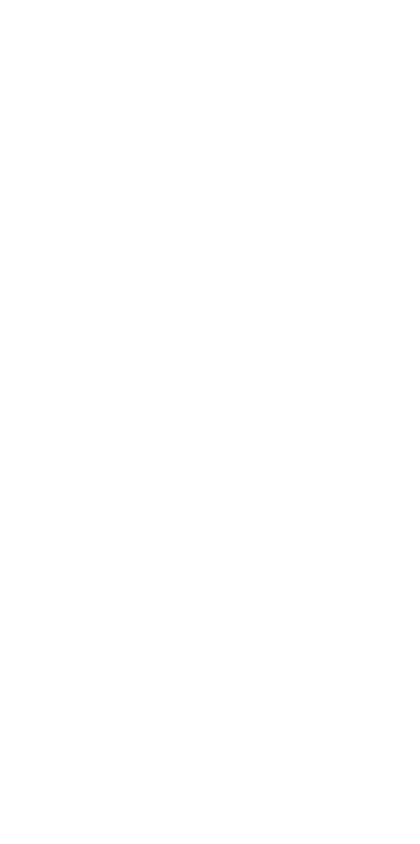
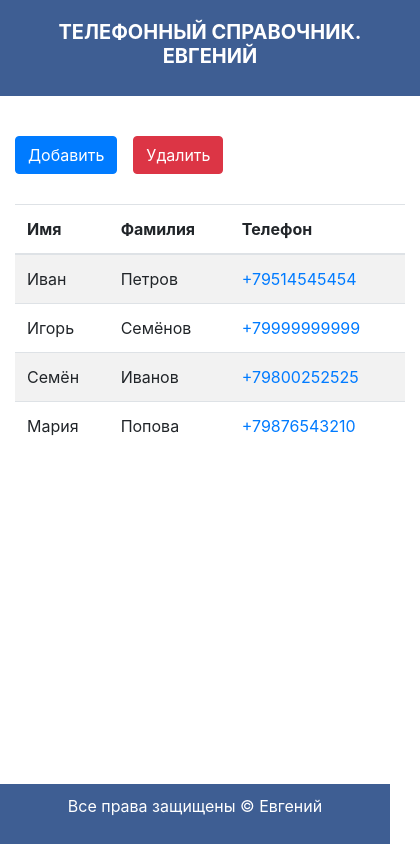
Before and after one commit to Nebazzz/phonebook, a plain HTML site: page index.html in a window 390 px wide. Shown: the whole page, 420 px wide, since content can reach past the window. Drawn offline with nearby package versions, Linux system fonts and the light colour scheme.

Commit message:
create renderPhoneBook

```diff
--- a/index.html
+++ b/index.html
@@ -10,12 +10,22 @@
   <link rel="icon" href="img/icon.svg">
   <link rel="stylesheet" href="https://cdnjs.cloudflare.com/ajax/libs/normalize/8.0.1/normalize.min.css">
   <link rel="stylesheet" href="https://cdnjs.cloudflare.com/ajax/libs/bootstrap/4.6.1/css/bootstrap.min.css">
-  <link rel="stylesheet" href="phonebook/css/style.css">
+  <link rel="stylesheet" href="css/style.css">
+
+  <script src="script/script.js" defer></script>
+
+  <script>
+    document.addEventListener('DOMContentLoaded', () => {
+      phoneBookInit('#app', 'Евгений');
+    });
+  </script>
 
 </head>
 
 <body>
 
+  <div id="app"></div>
+
 </body>
 
 </html>
--- /dev/null
+++ b/script/script.js
@@ -0,0 +1,241 @@
+'use strict';
+
+const data = [
+  {
+    name: 'Иван',
+    surname: 'Петров',
+    phone: '+79514545454',
+  },
+  {
+    name: 'Игорь',
+    surname: 'Семёнов',
+    phone: '+79999999999',
+  },
+  {
+    name: 'Семён',
+    surname: 'Иванов',
+    phone: '+79800252525',
+  },
+  {
+    name: 'Мария',
+    surname: 'Попова',
+    phone: '+79876543210',
+  },
+];
+
+{
+  const createContainer = () => {
+    const container = document.createElement('div');
+    container.classList.add('container');
+    return container;
+  };
+
+  const createHeader = () => {
+    const header = document.createElement('header');
+    header.classList.add('header');
+
+    const headerContainer = createContainer();
+    header.append(headerContainer);
+
+    header.headerContainer = headerContainer;
+
+    return header;
+  };
+
+  const createLogo = title => {
+    const h1 = document.createElement('h1');
+    h1.classList.add('logo');
+    h1.textContent = `Телефонный справочник. ${title}`;
+
+    return h1;
+  };
+
+  const createMain = () => {
+    const main = document.createElement('main');
+
+    const mainContainer = createContainer();
+    main.append(mainContainer);
+    main.mainContainer = mainContainer;
+    return main;
+  };
+
+  const createButtonsGroup = params => {
+    const btnWrapper = document.createElement('div');
+    btnWrapper.classList.add('btn-wrapper');
+
+    const btns = params.map(({className, type, text}) => {
+      const button = document.createElement('button');
+      button.type = type;
+      button.textContent = text;
+      button.className = className;
+      return button;
+    });
+
+    btnWrapper.append(...btns);
+
+    return {
+      btnWrapper,
+      btns,
+    };
+  };
+
+  const createTable = () => {
+    const table = document.createElement('table');
+
+    table.classList.add('table', 'table-striped');
+
+    const thead = document.createElement('thead');
+    thead.insertAdjacentHTML('beforeend', `
+      <tr>
+        <th class="delete">Удалить</th>
+        <th>Имя</th>
+        <th>Фамилия</th>
+        <th>Телефон</th>
+      </tr>
+      `);
+
+    const tbody = document.createElement('tbody');
+
+    table.append(thead, tbody);
+    table.tbody = tbody;
+
+    return table;
+  };
+
+  const createForm = () => {
+    const overlay = document.createElement('div');
+    overlay.classList.add('form-overlay');
+
+    const form = document.createElement('form');
+    form.classList.add('form');
+    form.insertAdjacentHTML('beforeend', `
+      <button class="close" type="button"></button>
+      <h2 class="form-title">Добавить контакт</h2>
+      <div class="form-group">
+        <label class="form-label" for"name">Имя:</label>
+        <input class="form-input" name="name"
+        id="name" type="text" required>
+      </div>
+      <div class="form-group">
+        <label class="form-label" for"surname">Фамилия:</label>
+        <input class="form-input" name="surname"
+        id="surname" type="text" required>
+      </div>
+      <div class="form-group">
+        <label class="form-label" for"phone">Телефон:</label>
+        <input class="form-input" name="phone"
+        id="phone" type="number" required>
+      </div>
+    `);
+    const buttonGroup = createButtonsGroup([
+      {
+        className: 'btn btn-primary mr-3',
+        type: 'submit',
+        text: 'Добавить',
+      },
+      {
+        className: 'btn btn-danger',
+        type: 'reset',
+        text: 'Отмена',
+      },
+    ]);
+
+    form.append(...buttonGroup.btns);
+
+    overlay.append(form);
+
+    return {
+      overlay,
+      form,
+    };
+  };
+
+  const createFooter = title => {
+    const footer = document.createElement('footer');
+    footer.classList.add('footer');
+
+    const footerContainer = createContainer();
+    footer.append(footerContainer);
+
+    footer.footerContainer = footerContainer;
+
+    footer.insertAdjacentHTML('beforeend', `
+      <p>Все права защищены &#169; ${title}</p>
+    `);
+
+    return footer;
+  };
+
+  const renderPhoneBook = (app, title) => {
+    const header = createHeader();
+    const logo = createLogo(title);
+    const main = createMain();
+    const buttonGroup = createButtonsGroup([
+      {
+        className: 'btn btn-primary mr-3',
+        type: 'button',
+        text: 'Добавить',
+      },
+      {
+        className: 'btn btn-danger',
+        type: 'button',
+        text: 'Удалить',
+      },
+    ]);
+    const table = createTable();
+    const form = createForm();
+    const footer = createFooter(title);
+
+    header.headerContainer.append(logo);
+    main.mainContainer.append(buttonGroup.btnWrapper, table, form.overlay);
+    app.append(header, main, footer);
+
+    return {
+      list: table.tbody,
+    };
+  };
+
+  const createRow = ({name: firstName, surname, phone}) => {
+    const tr = document.createElement('tr');
+
+    const tdDel = document.createElement('td');
+    tdDel.classList.add('delete');
+    const buttonDel = document.createElement('button');
+    buttonDel.classList.add('del-icon');
+    tdDel.append(buttonDel);
+
+    const tdName = document.createElement('td');
+    tdName.textContent = firstName;
+
+    const tdSurname = document.createElement('td');
+    tdSurname.textContent = surname;
+
+    const tdPhone = document.createElement('td');
+    const phoneLink = document.createElement('a');
+    phoneLink.href = `tel: ${phone}`;
+    phoneLink.textContent = phone;
+
+    tdPhone.append(phoneLink);
+
+    tr.append(tdDel, tdName, tdSurname, tdPhone);
+
+    return tr;
+  };
+
+  const renderContacts = (elem, data) => {
+    const allRow = data.map(createRow);
+    elem.append(...allRow);
+  };
+
+  const init = (selectorApp, title) => {
+    const app = document.querySelector(selectorApp);
+    const phoneBook = renderPhoneBook(app, title);
+
+    const {list} = phoneBook;
+
+    renderContacts(list, data);
+    // Функионал
+  };
+
+  window.phoneBookInit = init;
+}
```
Also changed, not shown: data.js (deleted, +0 -22 lines).
